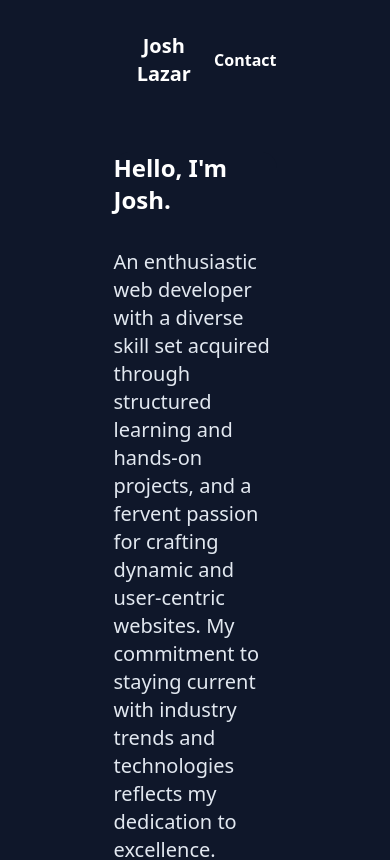
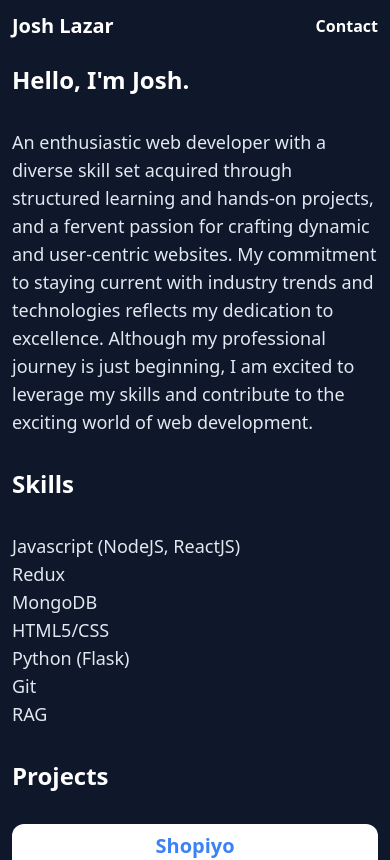
Before and after one commit to joshlazar2/portfolio, a React (Create React App) app in the folder client/: page / in a window 390 px wide. Shown: the top 860 px of the page. Built offline with nearby package versions, Linux system fonts and the light colour scheme.

Commit message:
Updated CSS

```diff
--- a/client/src/components/Main.jsx
+++ b/client/src/components/Main.jsx
@@ -3,10 +3,10 @@ import React from 'react';
 
 const Main = () => {
     return (
-        <div className='min-h-screen bg-slate-900 flex justify-center p-8'>
-            <div className='w-1/2 bg-slate-900 rounded-2xl space-y-8 text-left'>
+        <div className='min-h-screen bg-slate-900 flex justify-center md:p-8'>
+            <div className='md:w-1/2 p-3 md:p-0 bg-slate-900 rounded-2xl space-y-8 text-left'>
                 <h1 className='text-white font-bold text-2xl'>Hello, I'm Josh.</h1>
-                <p className='text-slate-200 text-xl'>An enthusiastic web developer with a diverse skill set acquired through structured learning and hands-on projects, and a fervent passion for crafting dynamic and user-centric websites. My commitment to staying current with industry trends and technologies reflects my dedication to excellence. Although my professional journey is just beginning, I am excited to leverage my skills and contribute to the exciting world of web development.</p>
+                <p className='text-slate-200 text-lg md:text-xl'>An enthusiastic web developer with a diverse skill set acquired through structured learning and hands-on projects, and a fervent passion for crafting dynamic and user-centric websites. My commitment to staying current with industry trends and technologies reflects my dedication to excellence. Although my professional journey is just beginning, I am excited to leverage my skills and contribute to the exciting world of web development.</p>
                 <h2 className='text-white text-2xl font-bold'>Skills</h2>
                 <ul>
                     <li className='text-slate-200 text-lg'>Javascript (NodeJS, ReactJS)</li>
@@ -23,11 +23,11 @@ const Main = () => {
                     <p className='text-lg text-slate-900'>E-commerce App</p>
                     <div className='space-x-3'>
                         <button className='bg-blue-500 text-white p-3 rounded-xl hover:shadow-2xl hover:bg-blue-600'>Visit Project</button>
-                        <button className='bg-blue-500 text-white p-3 rounded-xl hover:shadow-2xl hover:bg-blue-600'>View Source Code</button>
+                        <button onClick={() => window.open('https://github.com/joshlazar2/e-commerce', '_blank')} className='bg-blue-500 text-white p-3 rounded-xl hover:shadow-2xl hover:bg-blue-600'>View Source Code</button>
                     </div>
                 </div>
                 <h2 className='text-white text-2xl font-bold'>Contact</h2>
-                <div className='w-1/2 text-right'>
+                <div className='md:w-1/2 text-right'>
                     <div className='flex justify-between'>
                         <p className='text-slate-200 text-lg'>Email:</p>
                         <a className='text-slate-200 text-lg' href='mailto:lazarjosh2@gmail.com' target='_blank' rel='noopener noreferrer'>lazarjosh2@gmail.com</a>
--- a/client/src/components/Nav.jsx
+++ b/client/src/components/Nav.jsx
@@ -4,8 +4,8 @@ import React from "react";
 
 const Nav = () => {
     return(
-        <div className="bg-slate-900 p-8">
-            <div className="flex justify-between items-center m-auto w-1/2">
+        <div className="bg-slate-900 p-3 md:p-8">
+            <div className="flex justify-between items-center m-auto md:w-1/2">
                 <h1 className="text-xl text-white font-bold">Josh Lazar</h1>
                 <p className="text-white font-bold hover:text-slate-700"><a href="#contact">Contact</a></p>
             </div>
```
